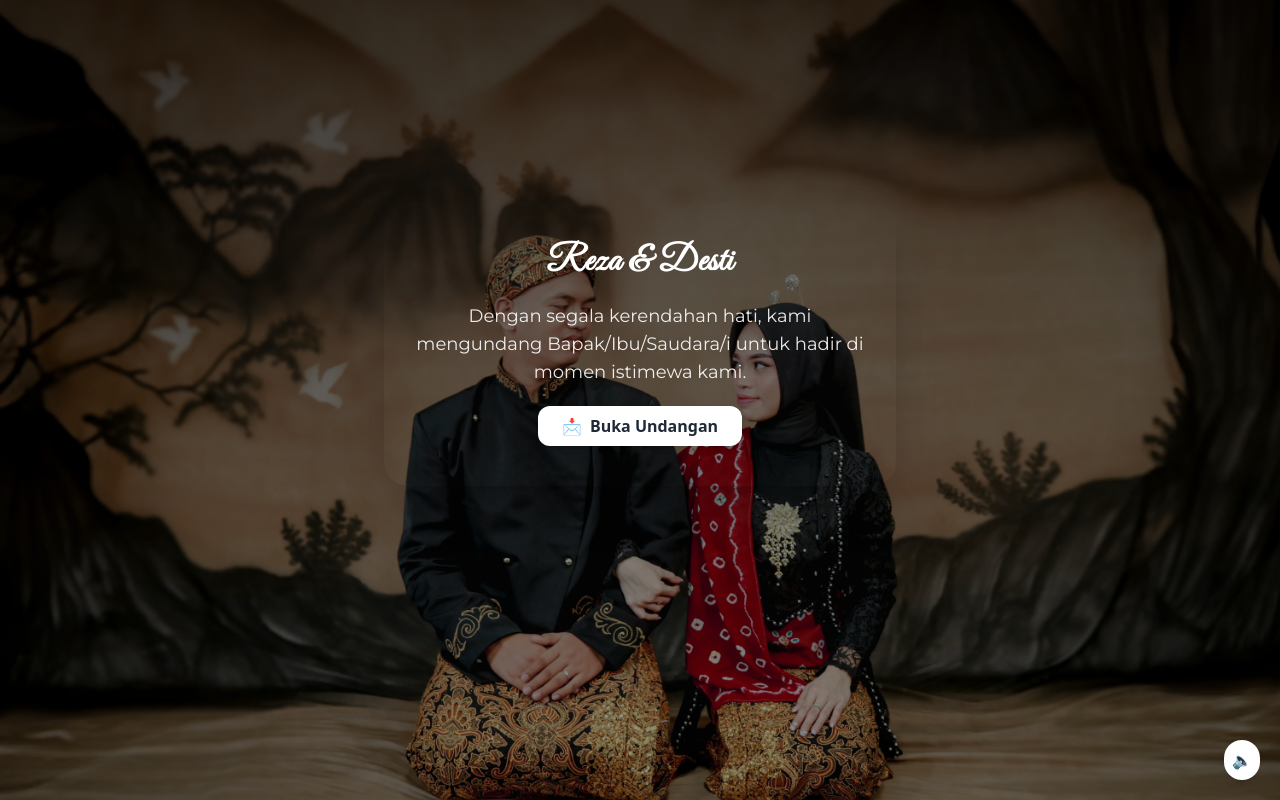
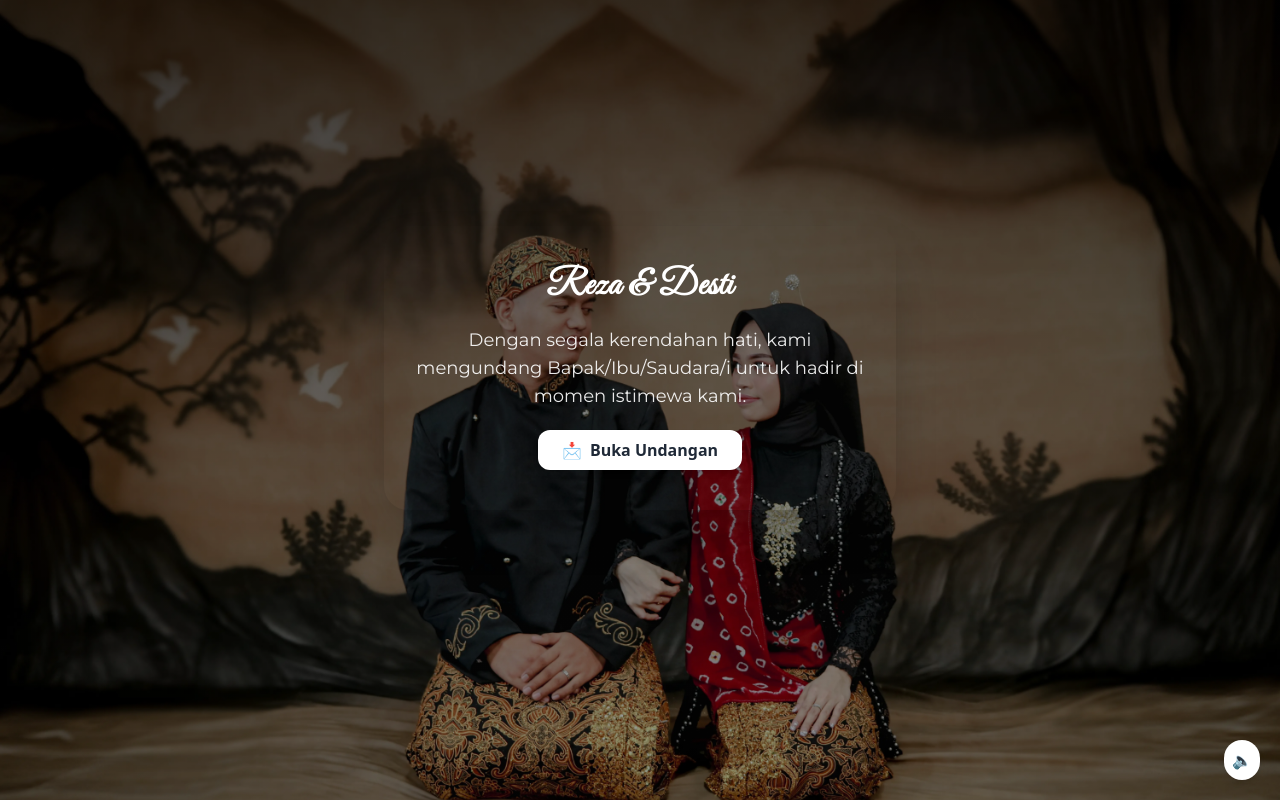
Before and after one commit to yodi-dev/undangan-reza, a Nuxt app: page / in a window 1280 px wide. Built offline with nearby package versions, Linux system fonts and the light colour scheme.

Commit message:
update landing

```diff
--- a/components/Landing.vue
+++ b/components/Landing.vue
@@ -7,7 +7,7 @@
 
     <!-- Content -->
     <div
-      class="relative mb-28 text-white text-center px-8 py-10 rounded-3xl shadow-2xl max-w-lg animate-fade-in space-y-5">
+      class="relative mb-16 text-white text-center px-8 py-10 rounded-3xl shadow-2xl max-w-lg animate-fade-in space-y-5">
       <h1 class="text-4xl font-heading font-bold tracking-wide">
         Reza & Desti
       </h1>
```
